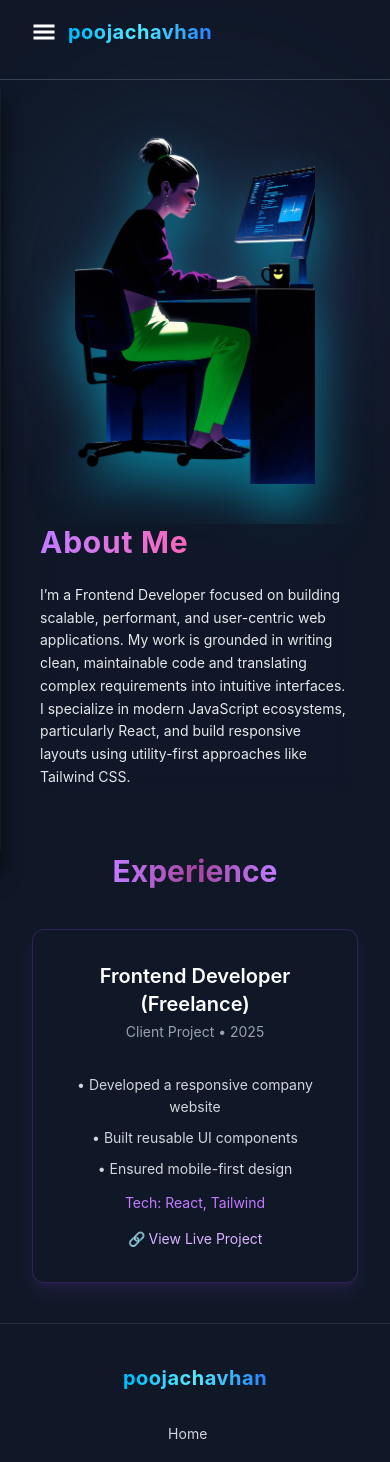
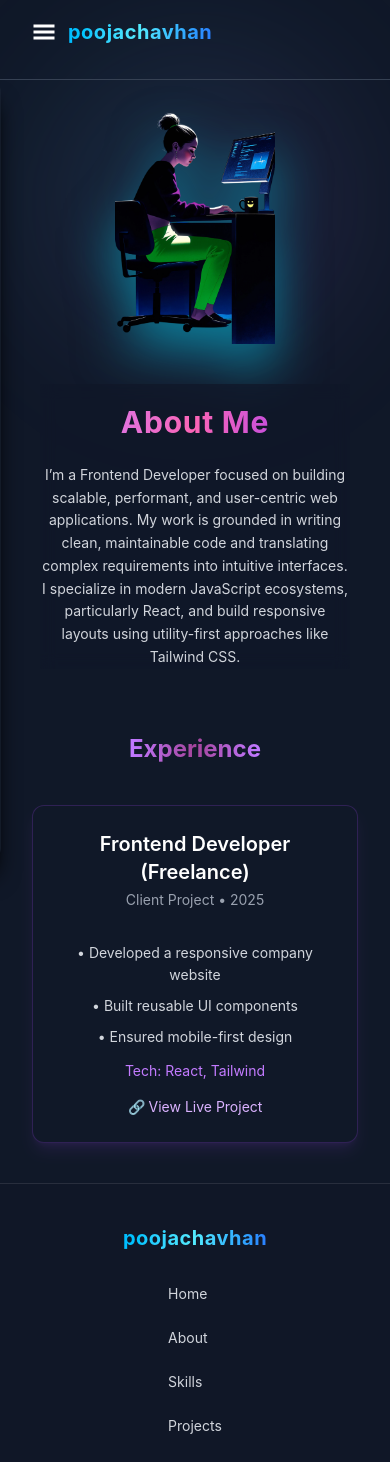
Before and after one commit to dev-poojachavhan/My-personal-portfolio, a React (Vite) app: page /about in a window 390 px wide. Shown: the top 1462 px of the page. Built offline with nearby package versions, Linux system fonts and the light colour scheme.

Commit message:
style: improve responsive layout for about section

```diff
--- a/src/Components/pages/About.jsx
+++ b/src/Components/pages/About.jsx
@@ -36,7 +36,7 @@ export const About = () => {
             <img
               src={aboutImage}
               alt="about image avatar"
-              className="relative h-auto max-h-[420px] md:w-[320px] object-contain
+              className="relative h-auto h-[210px] w-[160px] max-h-[420px] md:w-[320px] object-contain
                          drop-shadow-2xl drop-shadow-cyan-400/50
                          image-3d
                          hover:scale-105 transition-transform duration-300 reveal"
@@ -44,14 +44,15 @@ export const About = () => {
           </div>
           <div
             className="about-text w-full md:w-[60%] flex flex-col justify-start
-                     bg-gray-900/80 backdrop-blur reveal  "
+                     bg-gray-900/70 backdrop-blur reveal  "
           >
-            <h1 className=" text-3xl font-bold gradient-text text-left  ">
+            <h1 className="  text-3xl md:text-4xl  text-center  font-bold gradient-text md:text-left pt-5  ">
               About Me
             </h1>
 
-            <div className="mt-6  text-gray-200">
-              <p className="leading-relaxed text-sm md:text-base">
+            <div className="mt-6  text-gray-300">
+              <p className="leading-relaxed text-sm md:text-base text-center
+                md:text-left">
                 I’m a Frontend Developer focused on building scalable,
                 performant, and user-centric web applications. My work is
                 grounded in writing clean, maintainable code and translating
@@ -71,7 +72,7 @@ export const About = () => {
         <span
           className="bg-gradient-to-r from-purple-400 via-[#a4449c] to-purple-400
                          bg-clip-text text-transparent
-                         text-3xl font-bold m-2 "
+                         md:text-3xl text-2xl font-bold m-2 "
         >
           Experience
         </span>
@@ -79,7 +80,7 @@ export const About = () => {
 
       <div className=" w-full flex flex-col justify-center items-center px-4 reveal ">
         <div
-          className="max-w-4xl  bg-gray-900 w-full p-8 rounded-xl
+          className="md:max-w-4xl max-w-2xl p-6  bg-gray-900 w-full md:p-8   rounded-xl
                    border border-purple-500/20
                    shadow-lg shadow-purple-500/10
                    hover:shadow-purple-400/40 transition text-center"
```
